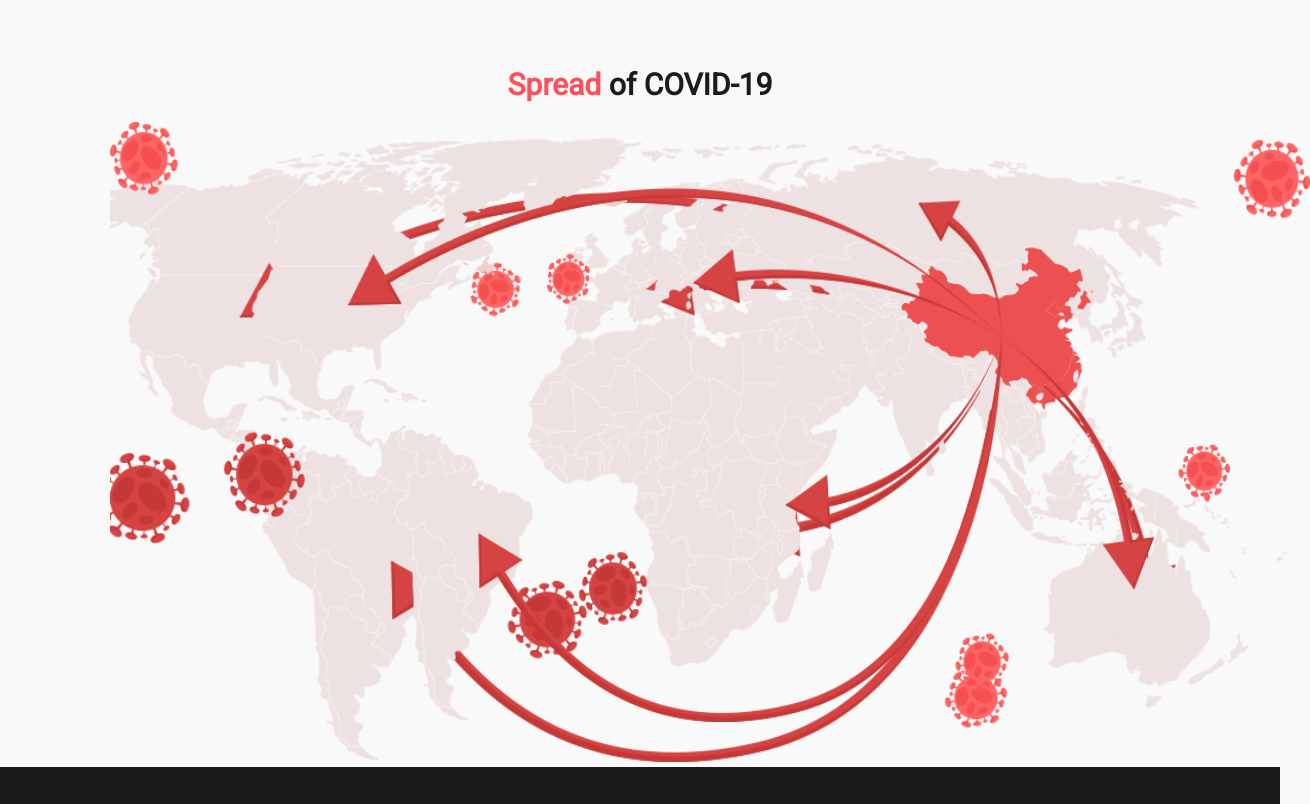
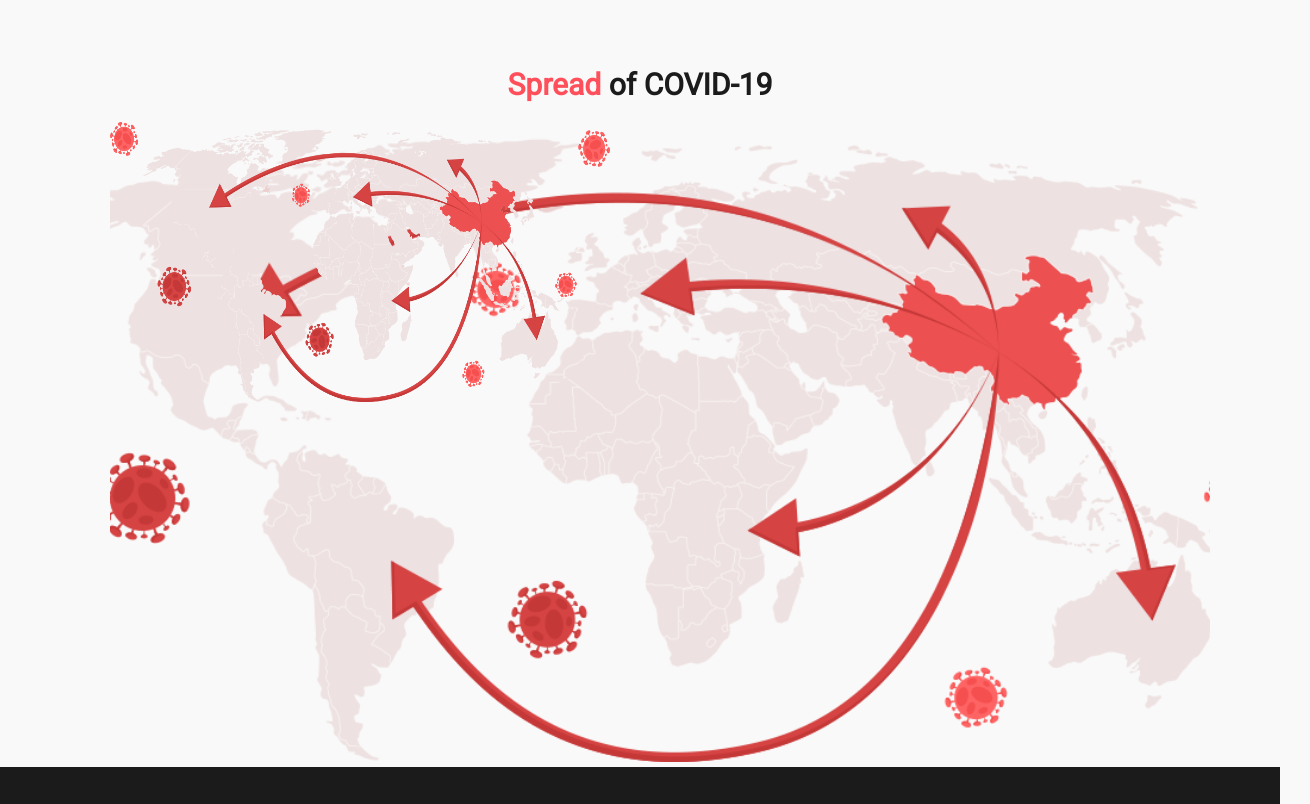
Before and after one commit to Ayush0126/Covid_19, a plain HTML site: page index.html in a window 1280 px wide. Shown: the part 3580-4384 px from the top of the page, 1310 px wide, since content can reach past the window. Drawn offline with nearby package versions, Linux system fonts and the light colour scheme; files whose address does not match are found by name.

Commit message:
Update index.html

```diff
--- a/index.html
+++ b/index.html
@@ -208,7 +208,7 @@
     <h1 class="heading"><span>Spread</span> of COVID-19</h1>
 
     <div class="image">   <img src="map.png"
-        alt="" style= "height: 60rem; width: 120rem;"></div>
+        alt="" style= "height: 28rem; width: 50rem;"></div>
 
 </section>
 
```
